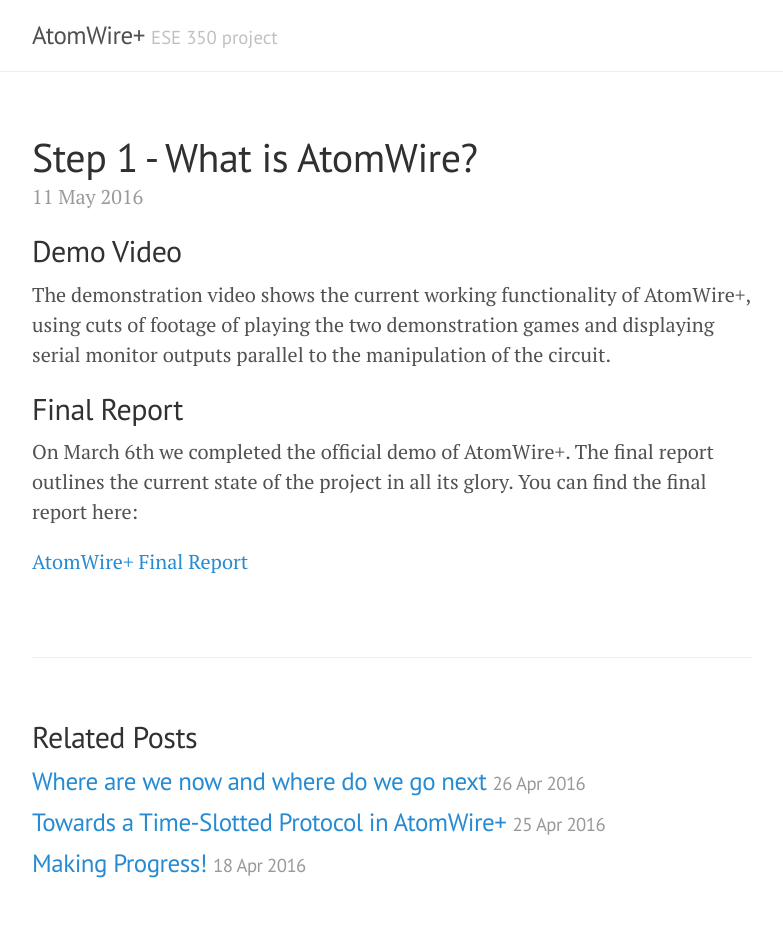
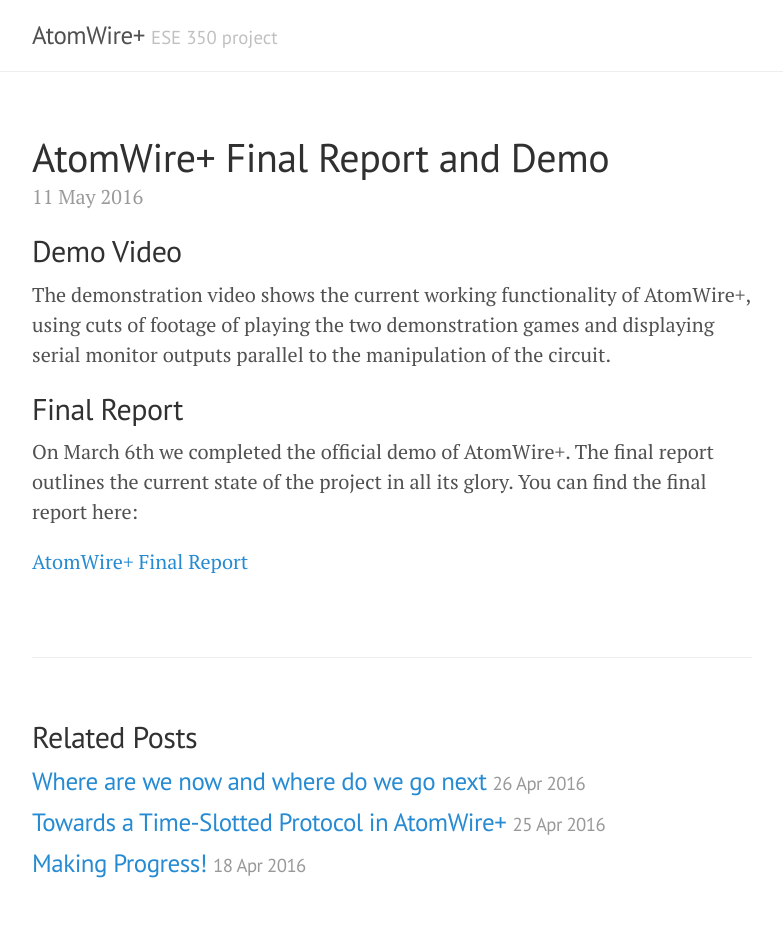
Before and after one commit to fossil12/AtomWirePlus, a Jekyll site: the page built from _posts/2016-05-11-AtomWirePlus-Final-Report-and-Demo.md, in a window 1280 px wide. Shown: the whole page, without its empty margins (248-1031 px from the left). Built offline with Jekyll 4.4.1, drawn with Linux system fonts in a browser that asks for light colours.

Commit message:
Update 2016-05-11-AtomWirePlus-Final-Report-and-Demo.md

```diff
--- a/_posts/2016-05-11-AtomWirePlus-Final-Report-and-Demo.md
+++ b/_posts/2016-05-11-AtomWirePlus-Final-Report-and-Demo.md
@@ -1,6 +1,6 @@
 ---
 layout: post
-title: "Step 1 - What is AtomWire?"
+title: "AtomWire+ Final Report and Demo"
 author: Angelina Risi
 ---
 ## Demo Video
```
